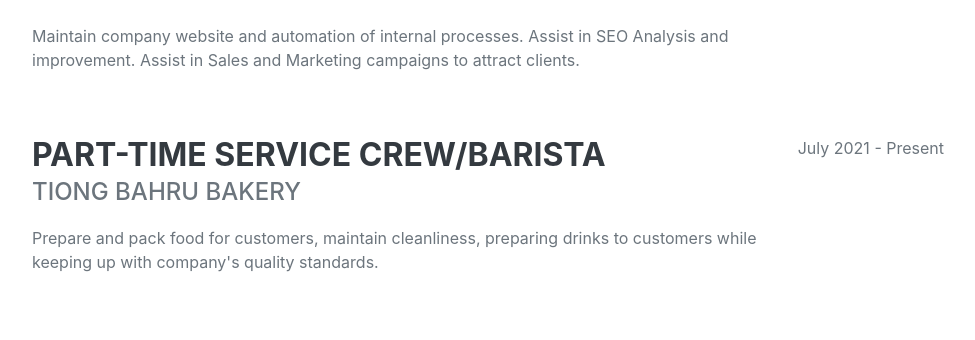
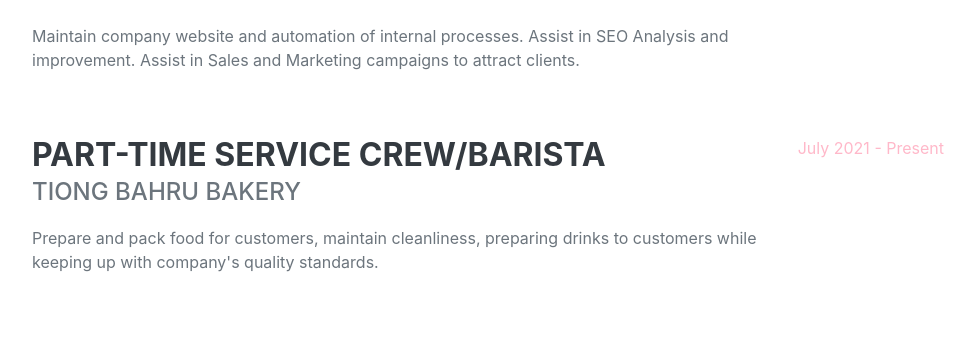
Before and after one commit to ralphgerard/ralphcodes, a website: page index.html in a window 1280 px wide. Shown: the part 1063-1403 px from the top of the page, without its empty margins (288-1263 px from the left). Drawn offline with nearby package versions, Linux system fonts and the light colour scheme; a web font is replaced by a local one.

Commit message:
Fixed up some stuff

```diff
--- a/index.html
+++ b/index.html
@@ -77,7 +77,7 @@
                             <div class="subheading mb-3">Tiong Bahru Bakery</div>
                             <p>Prepare and pack food for customers, maintain cleanliness, preparing drinks to customers while keeping up with company's quality standards.</p>
                         </div>
-                        <div class="flex-shrink-0"><span class="text-primary"></span>July 2021 - Present</div>
+                        <div class="flex-shrink-0"><span class="text-primary">July 2021 - Present</span></div>
                     </div>
                     <div class="d-flex flex-column flex-md-row justify-content-between mb-5">
                         <div class="flex-grow-1">
```
